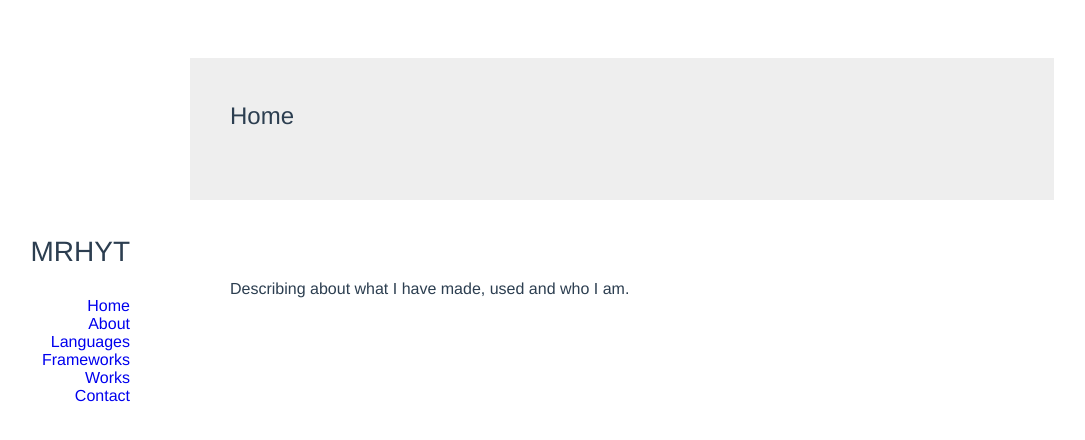
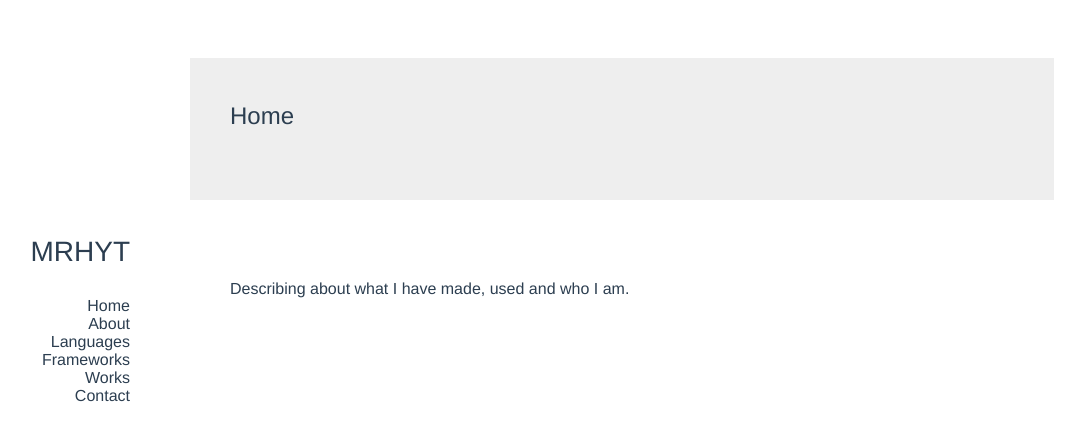
Before and after one commit to High-Temple-Force/portfolio-by-vue.js, a Vue app: page /languages in a window 1280 px wide. In both pictures the pointer is over the link "Home". Shown: the top 440 px of the page, without its empty margins (158-1243 px from the left). Built offline with nearby package versions, Linux system fonts and the light colour scheme.

Commit message:
Edited a tag

```diff
--- a/src/App.vue
+++ b/src/App.vue
@@ -47,10 +47,14 @@ export default {
 a {
         margin-bottom: 10px;
         text-decoration: none;
+        color: #2c3e50;
     }
 a:visited {
-            color: #2c3e50;
+        color: #2c3e50;
     }
+a:hover {
+        text-decoration: #2c3e50;
+}
 .tabs {
         text-align: right;
         width: 100%;
```
